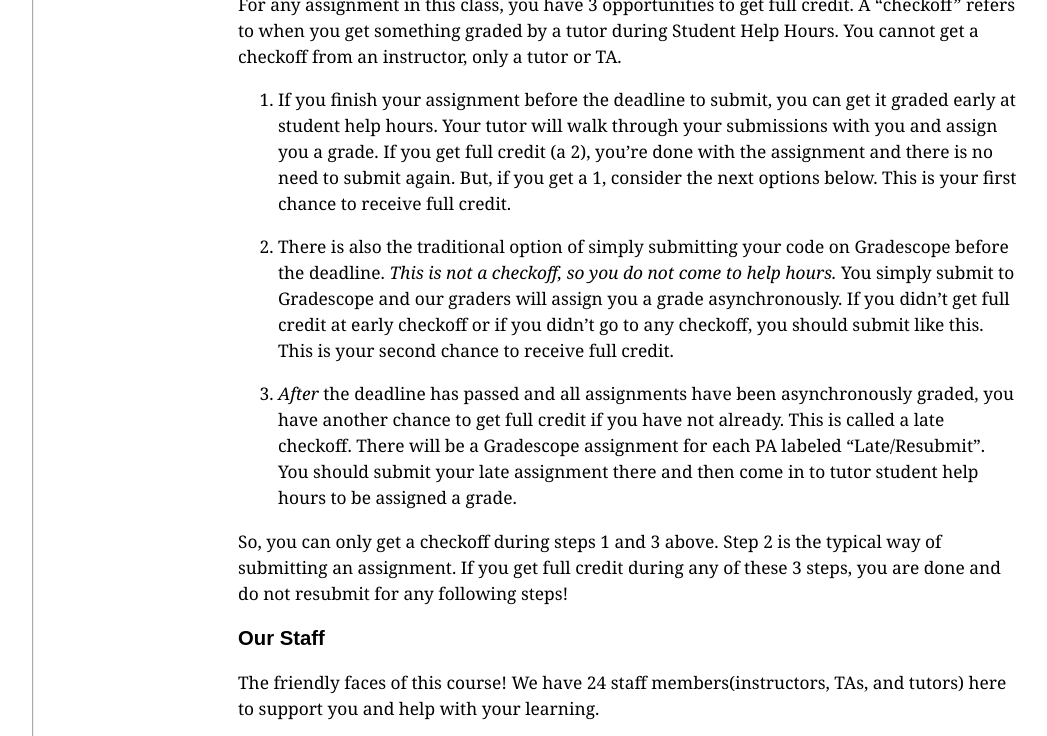
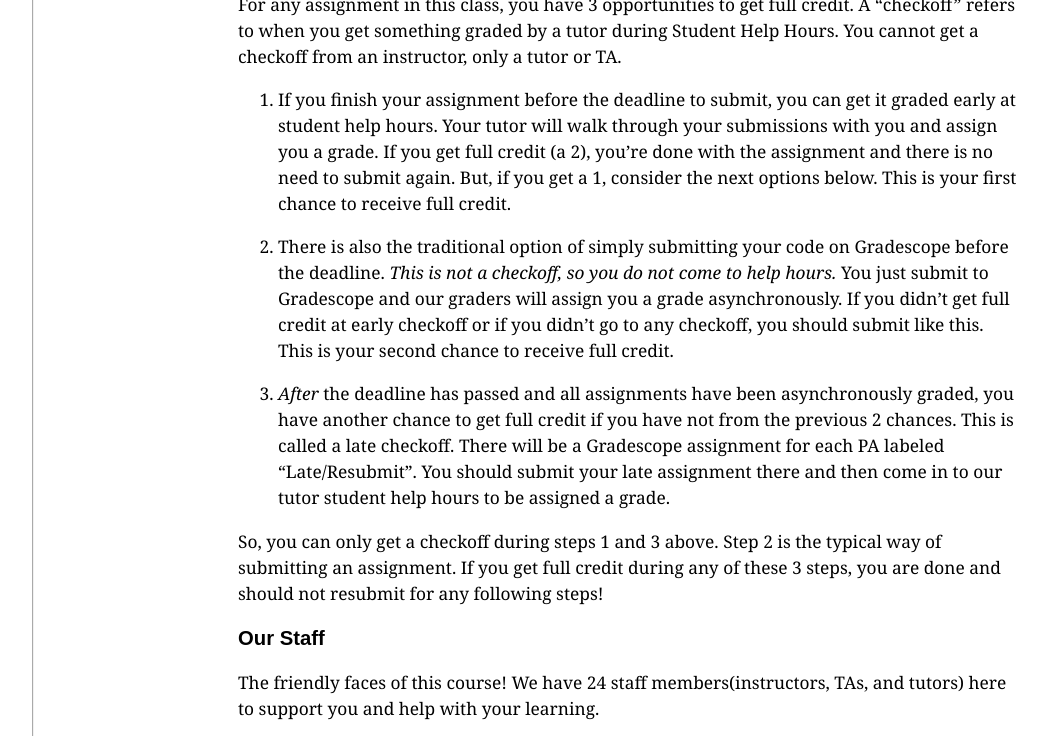
Before and after one commit to ucsd-cse11-w22/ucsd-cse11-w22.github.io, a Jekyll site: the page built from help-hours.md, in a window 1280 px wide and 900 px high, scrolled down 4616 px, cut to the strip 0-736 px from the top of the window. Shown: the whole strip, without its empty margins (56-1103 px from the left). Built offline with Jekyll 4.4.1, drawn with Linux system fonts in a browser that asks for light colours.

Commit message:
Update help-hours.md

```diff
--- a/help-hours.md
+++ b/help-hours.md
@@ -118,18 +118,18 @@ to submit again. But, if you get a 1, consider the next options below. This is y
 chance to receive full credit.
 
 2. There is also the traditional option of simply submitting your code on Gradescope before
-the deadline. *This is not a checkoff, so you do not come to help hours.* You simply submit to
+the deadline. *This is not a checkoff, so you do not come to help hours.* You just submit to
 Gradescope and our graders will assign you a grade asynchronously. If you didn't get full credit
 at early checkoff or if you didn't go to any checkoff, you should submit like this. This is your
 second chance to receive full credit.
 
 3. *After* the deadline has passed and all assignments have been asynchronously graded, you have
-another chance to get full credit if you have not already. This is called a late checkoff. There
-will be a Gradescope assignment for each PA labeled "Late/Resubmit". You should submit your
-late assignment there and then come in to tutor student help hours to be assigned a grade.
+another chance to get full credit if you have not from the previous 2 chances. This is called a late
+checkoff. There will be a Gradescope assignment for each PA labeled "Late/Resubmit". You should submit
+your late assignment there and then come in to our tutor student help hours to be assigned a grade.
 
 So, you can only get a checkoff during steps 1 and 3 above. Step 2 is the typical way of submitting
-an assignment. If you get full credit during any of these 3 steps, you are done and do not resubmit
+an assignment. If you get full credit during any of these 3 steps, you are done and should not resubmit
 for any following steps!
 
 
```
